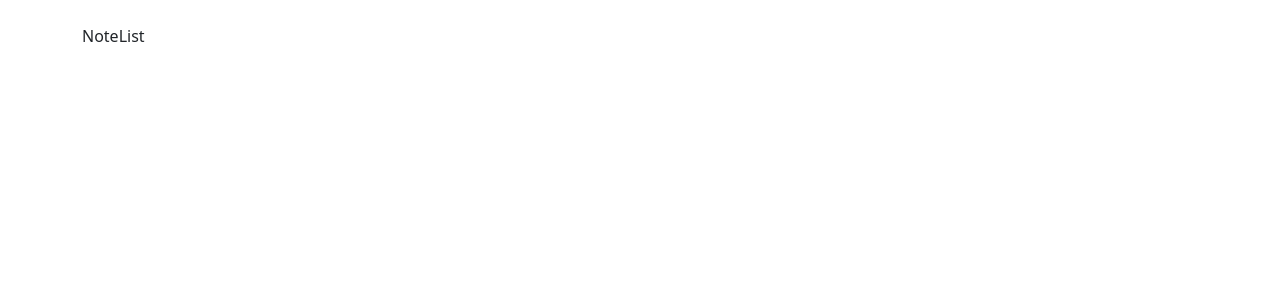
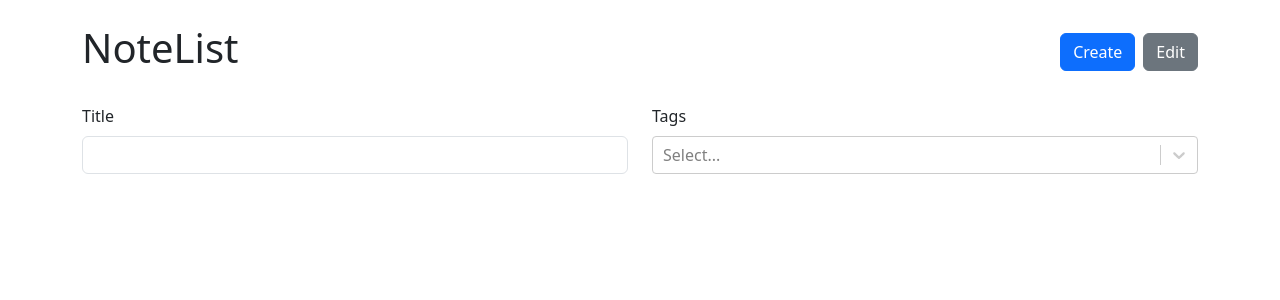
Before and after one commit to PrasannaPoovelu/Make-notes, a React (Vite) app: page / in a window 1280 px wide. Shown: the top 300 px of the page. Built offline with nearby package versions, Linux system fonts and the light colour scheme.

Commit message:
completed show page

```diff
--- a/src/App.tsx
+++ b/src/App.tsx
@@ -42,7 +42,7 @@ function App() {
   return (
     <Container className=" my-4">
     <Routes>
-     <Route path="/" element={<NoteList />} />
+     <Route path="/" element={<NoteList  availableTags={tag} notes={noteWithTags}/>} />
       <Route path="/create" element={<CreatNote onSubmit={onCreateNote} addTag={onAddTag} availableTags={tag}/>} />
       <Route path="/:id">
       <Route index element={<ShowNote />} />
--- /dev/null
+++ b/src/components/NoteCard.module.css
@@ -0,0 +1,7 @@
+.card{
+transition: translate 0.2s ease-in-out , box-shadow 0.2s ease-in-out;
+}
+.card:hover,.card:focus{
+    translate: 0 -5px;
+    box-shadow: 0 4px 8px rgba(0,0,0,0.2);
+}
--- /dev/null
+++ b/src/components/NoteCard.tsx
@@ -0,0 +1,35 @@
+import { Badge, Card, Stack } from "react-bootstrap";
+import type { CardList } from "../utils/types";
+import { Link } from "react-router-dom";
+import style from "./NoteCard.module.css"; // Assuming you have a CSS module for styles
+
+const NoteCard = ({ id, title, tags }: CardList) => {
+  return (
+    <Card
+      as={Link}
+      to={`/${id}`}
+      className={`h-100 text-reset text-decoration-none ${style.card}`}
+    >
+      <Card.Body>
+        <Stack gap={2} className="align-items-center justify-content-center h-100">
+            <span className="fs-5">{title}</span>
+            {tags.length > 0 && (
+              <Stack
+                gap={1}
+                direction="horizontal"
+                className="justify-content-center flex-wrap"
+              >
+                {tags.map((tag) => (
+                  <Badge className="text-truncate" key={tag.id}>
+                    {tag.label}
+                  </Badge>
+                ))}
+              </Stack>
+            )}
+        </Stack>
+      </Card.Body>
+    </Card>
+  );
+};
+
+export default NoteCard;
--- a/src/pages/NoteList.tsx
+++ b/src/pages/NoteList.tsx
@@ -1,11 +1,91 @@
-import React from 'react'
+import { useMemo, useState } from "react";
+import { Col, Form, Row, Stack } from "react-bootstrap";
+import { Link } from "react-router-dom";
+import Select from "react-select";
+import type { CardList, Tag } from "../utils/types";
+import NoteCard from "../components/NoteCard";
 
-const NoteList = () => {
-  return (
-    <div>
-      NoteList
-    </div>
-  )
+interface NoteListProps {
+  availableTags: Tag[];
+  notes: CardList[];
 }
 
-export default NoteList
+const NoteList: React.FC<NoteListProps> = ({ availableTags, notes }) => {
+  const [selectValue, setSelectValue] = useState<Tag[]>([]);
+  const [title, setTitle] = useState("");
+
+  const filteredNotes = useMemo(() => {
+    return notes.filter((note) => {
+      const matchesTitle =
+        title === "" || note.title.toLowerCase().includes(title.toLowerCase());
+      const matchesTags =
+        selectValue.length === 0 ||
+        selectValue.every((tag) =>
+          note.tags.some((nTag) => nTag.id === tag.id)
+        );
+      return matchesTitle && matchesTags;
+    });
+  }, [title, selectValue, notes]); // This should be replaced with actual filtering logic based on title and selected tags
+
+  return (
+    <>
+      <Row className="mb-4 align-items-center">
+        <Col>
+          <h1>NoteList</h1>
+        </Col>
+        <Col xs="auto">
+          <Stack direction="horizontal" gap={2}>
+            <Link to="/create">
+              <button className="btn btn-primary">Create</button>
+            </Link>
+            <button className="btn btn-secondary">Edit</button>
+          </Stack>
+        </Col>
+      </Row>
+      <Form>
+        <Row className="mb-4">
+          <Col>
+            <Form.Group controlId="title">
+              <Form.Label>Title</Form.Label>
+              <Form.Control
+                type="text"
+                value={title}
+                onChange={(e) => setTitle(e.target.value)}
+              />
+            </Form.Group>
+          </Col>
+          <Col>
+            <Form.Group controlId="tags">
+              <Form.Label>Tags</Form.Label>
+              <Select
+                isMulti
+                options={availableTags.map((tag) => {
+                  return { label: tag.label, value: tag.id };
+                })}
+                value={selectValue.map((tag) => {
+                  return { label: tag.label, value: tag.id };
+                })}
+                onChange={(tag) => {
+                  setSelectValue(
+                    tag.map((t) => {
+                      return { id: t.value, label: t.label };
+                    })
+                  );
+                }}
+              />
+            </Form.Group>
+          </Col>
+        </Row>
+      </Form>
+      <Row xs={1} md={2} lg={3} className="g-3">
+        {filteredNotes.map(note=>(
+          <Col key={note.id}>
+            <NoteCard id={note.id} title={note.title} tags={note.tags} />
+          </Col>
+        ))}
+      </Row>
+    </>
+  );
+};
+
+export default NoteList;
--- a/src/utils/types.ts
+++ b/src/utils/types.ts
@@ -23,3 +23,9 @@ export type Tag={
     id:string
     label:string
 }
+
+export type CardList ={
+  id: string;
+  title: string;
+  tags: Tag[];
+}
```
